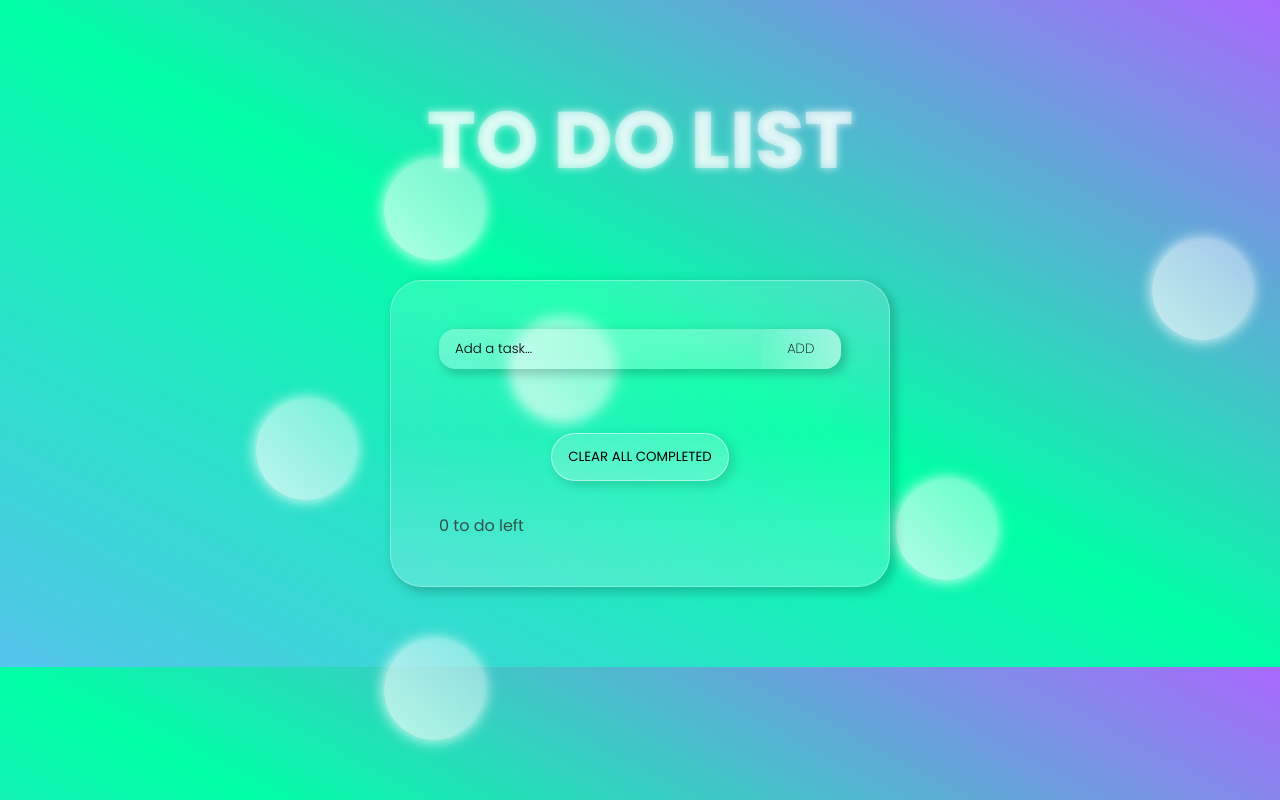
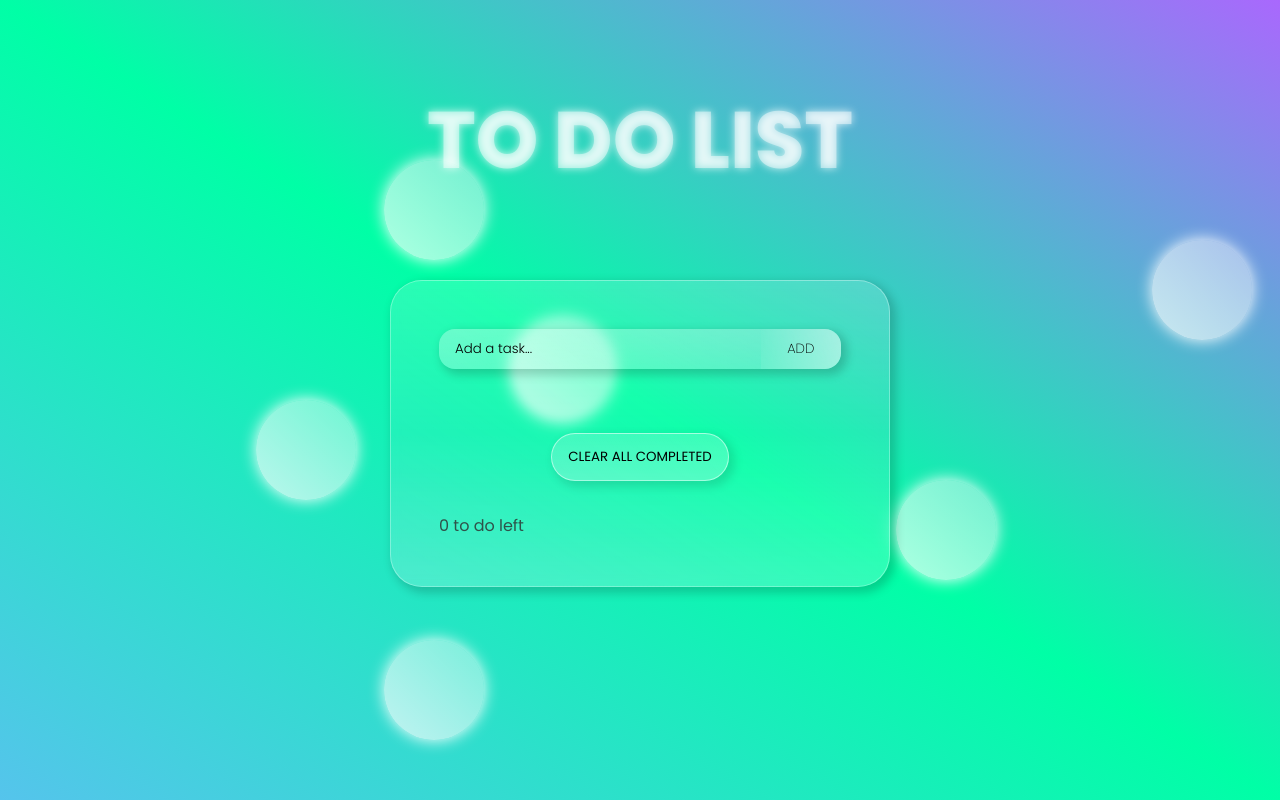
Before and after one commit to GiuseppeTG/To-Do-App, a React (Create React App) app: page / in a window 1280 px wide. Built offline with nearby package versions, Linux system fonts and the light colour scheme.

Commit message:
fix background

```diff
--- a/src/scss/App.scss
+++ b/src/scss/App.scss
@@ -8,9 +8,10 @@ $poppins: 'Poppins', sans-serif;
   box-sizing: border-box;
 }
 
-body {
-
+:root {
   background: linear-gradient(to top right, rgb(85, 196, 236), rgb(0, 255, 166), rgb(169, 104, 253));
+  height: 100%;
+  background-repeat: no-repeat;
   font-family: $poppins;
 }
 
```
